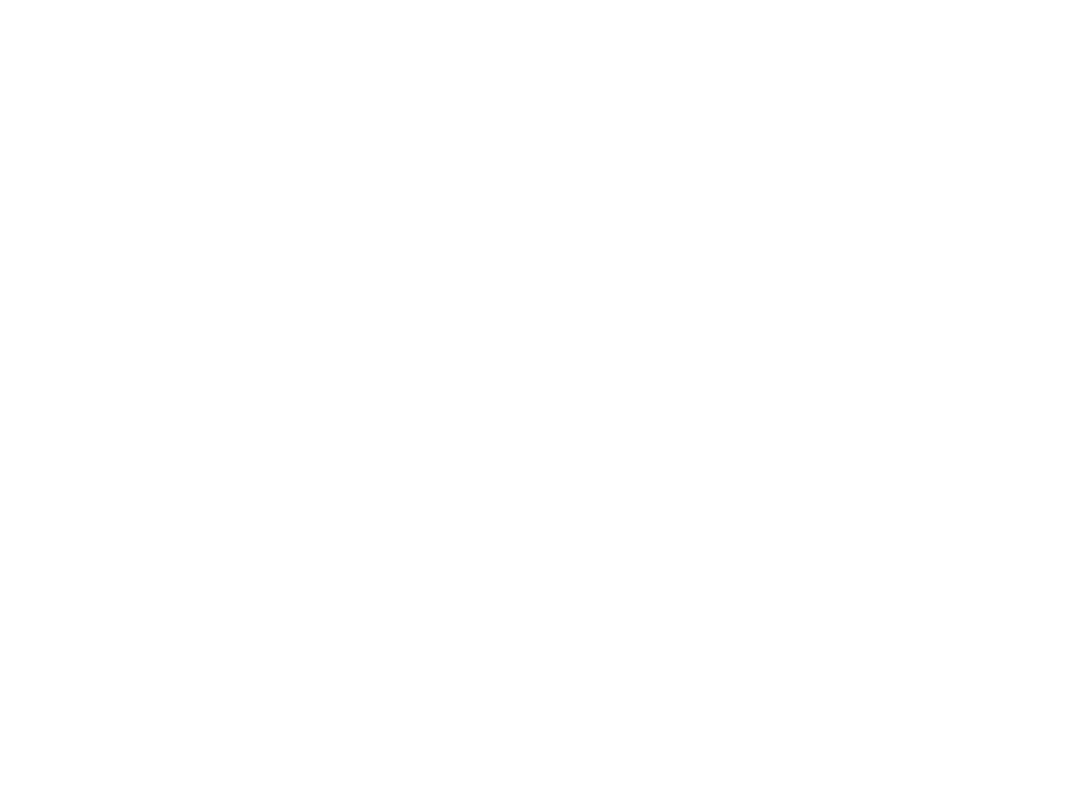
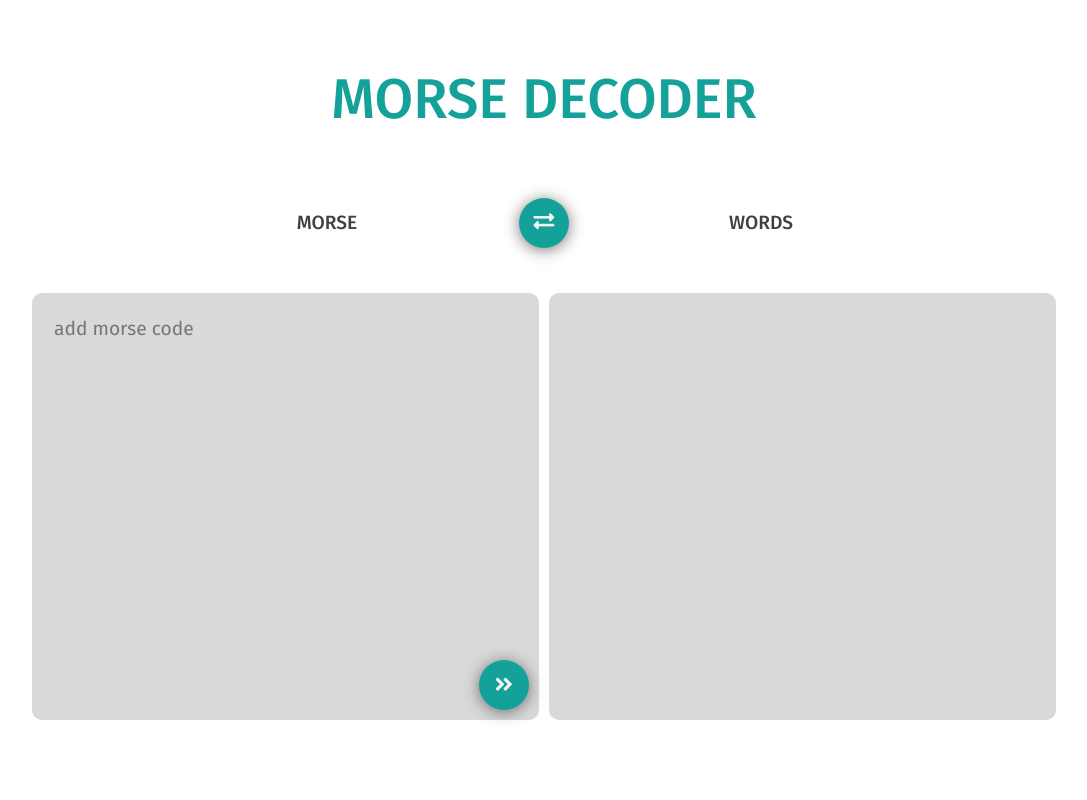
Before and after one commit to LukaszKalfas/Morse-decoder, a website built with webpack: page index.html in a window 1280 px wide. Shown: the whole page, without its empty margins (96-1183 px from the left). Built offline with nearby package versions, Linux system fonts and the light colour scheme.

Commit message:
Added html and css: custom and rwd

```diff
--- a/css/responsive.css
+++ b/css/responsive.css
@@ -0,0 +1,31 @@
+@media (max-width: 1200px) {
+      .container h1 {
+            font-size: 3em;
+      }
+}
+@media (max-width: 992px) {
+      .container h1 {
+            font-size: 2.5em;
+      }
+      .container .row {
+            flex-direction: column;
+            -webkit-flex-direction: column;
+            -moz-flex-direction: column;
+            -ms-flex-direction: column;
+            padding: 5vh 10vw 10vh 10vw;
+      }
+      .container .row .column {
+            width: 100%;
+            height: 49.5%;
+      }
+}
+@media (max-width: 768px) {
+      .container h1 {
+            font-size: 2em;
+      }
+}
+@media (max-width: 576px) {
+      .container h1 {
+            font-size: 1.9em;
+      }
+}
--- a/css/style.css
+++ b/css/style.css
@@ -0,0 +1,154 @@
+body {
+      margin: 0;
+      font-family: 'Fira Sans', sans-serif;
+      color: #404040;
+}
+.container {
+      height: 100vh;
+      display: flex;
+      display: -webkit-box;
+      display: -moz-box;
+      display: -ms-flex;
+      display: -webkit-flex;
+      flex-direction: column;
+      -webkit-flex-direction: column;
+      -moz-flex-direction: column;
+      -ms-flex-direction: column;
+      justify-content: space-between;
+      -moz-justify-content: space-between;
+      -webkit-justify-content: space-between;
+}
+.container h1 {
+      display: inline-block;
+      width: 100%;
+      color: #14A19A;
+      text-align: center;
+      margin: 0;
+      height: 24vh;
+      line-height: 25vh;
+      font-size: 3.5em;
+      font-weight: 500;
+}
+.container-swap {
+      display: flex;
+      display: -webkit-box;
+      display: -moz-box;
+      display: -ms-flex;
+      display: -webkit-flex;
+      width: 100%;
+      justify-content: center;
+      -webkit-justify-content: center;
+      -moz-justify-content: center;
+      align-items: center;
+      -webkit-align-items: center;
+      -moz-align-items: center;
+}
+.container-swap p {
+      width: 30%;
+      text-align: center;
+      text-transform: uppercase;
+      font-weight: 500;
+      font-size: 1.2em;
+}
+.container .row {
+      display: flex;
+      display: -webkit-box;
+      display: -moz-box;
+      display: -ms-flex;
+      display: -webkit-flex;
+      height: 100%;
+      padding: 5vh 10vw 10vh 10vw;
+      box-sizing: border-box;
+      -moz-box-sizing: border-box;
+      -webkit-box-sizing: border-box;
+      justify-content: space-between;
+      -webkit-justify-content: space-between;
+      -moz-justify-content: space-between;
+}
+.container .row .column {
+      width: 49.5%;
+      height: 100%;
+      border-radius: 10px;
+      position: relative;
+      background: #d9d9d9;
+}
+.container .row .column .overlay {
+      padding: 20px 20px 70px 20px;
+      box-sizing: border-box;
+      -moz-box-sizing: border-box;
+      -webkit-box-sizing: border-box;
+      height: 100%;
+      width: 100%;
+}
+.container .row .column  textarea, .container .row .content {
+      background: transparent;
+      height: 100%;
+      width: 100%;
+      border: none;
+      font-family: inherit;
+      font-size: 1.2em;
+      line-height: 28px;
+      resize: none;
+      outline: none;
+      padding-right: 20px;
+      box-sizing: border-box;
+      -moz-box-sizing: border-box;
+      -webkit-box-sizing: border-box;
+      overflow: auto;
+}
+.container .row .column textarea::-webkit-scrollbar-track, .content::-webkit-scrollbar-track {
+	border-radius: 5px;
+	background-color: #F2F2F2;
+}
+.container .row .column textarea::-webkit-scrollbar, .content::-webkit-scrollbar {
+	width: 8px;
+      background-color: #f2f2f2;
+}
+.container .row .column textarea::-webkit-scrollbar-thumb, .content::-webkit-scrollbar-thumb {
+	border-radius: 5px;
+	background-color: #404040;
+}
+.container button {
+      border-radius: 50%;
+      background:#14A19A;
+      color: #f2f2f2;
+      border: none;
+      transition: all .4s cubic-bezier(0.19, 0.16, 0.25, 1.95);
+      -webkit-transition: all .4s cubic-bezier(0.19, 0.16, 0.25, 1.95);
+      -moz-transition: all .4s cubic-bezier(0.19, 0.16, 0.25, 1.95);
+      -o-transition: all .4s cubic-bezier(0.19, 0.16, 0.25, 1.95);
+      cursor: pointer;
+      -webkit-box-shadow: 0px 2px 15px 0px rgba(64,64,64,.7);
+      -moz-box-shadow: 0px 2px 15px 0px rgba(64,64,64,.7);
+      box-shadow: 0px 2px 15px 0px rgba(64,64,64,.7);
+      outline: none;
+      display: flex;
+      display: -webkit-box;
+      display: -moz-box;
+      display: -ms-flex;
+      display: -webkit-flex;
+      align-items: center;
+      -moz-align-items: center;
+      -webkit-align-items: center;
+      justify-content: center;
+      -moz-justify-content: center;
+      -webkit-justify-content: center;
+      height: 50px;
+      width: 50px;
+      font-size: 1.3em;
+}
+.container .row #translate {
+      position: absolute;
+      right: 10px;
+      bottom: 10px;
+}
+.container button:hover {
+      box-shadow: 0px 8px 15px 0px rgba(64,64,64,.7);
+      -webkit-box-shadow: 0px 8px 15px 0px rgb(64, 64, 64.7);
+      -moz-box-shadow: 0px 8px 15px 0px rgba(64,64,64,.7);
+      transform: scale(1.07);
+      -webkit-transform: scale(1.07);
+      -moz-transform: scale(1.07);
+      -ms-transform: scale(1.07);
+      -o-transform: scale(1.07);
+}
--- a/index.html
+++ b/index.html
@@ -1,14 +1,45 @@
 <!DOCTYPE html>
 <html lang="en">
+
 <head>
       <meta charset="UTF-8">
       <meta name="viewport" content="width=device-width, initial-scale=1.0">
       <meta http-equiv="X-UA-Compatible" content="ie=edge">
       <title>Morse - decoder</title>
+      <link href="https://fonts.googleapis.com/css?family=Fira+Sans:300,400,500,700,800,900" rel="stylesheet">
+      <link rel="stylesheet" href="https://use.fontawesome.com/releases/v5.6.3/css/all.css" integrity="sha384-UHRtZLI+pbxtHCWp1t77Bi1L4ZtiqrqD80Kn4Z8NTSRyMA2Fd33n5dQ8lWUE00s/"
+            crossorigin="anonymous">
       <link rel="stylesheet" href="css/style.css">
       <link rel="stylesheet" href="css/responsive.css">
 </head>
+
 <body>
+      <div class="container">
+            <h1>MORSE DECODER</h1>
+            <div class="container-swap">
+                  <p id="input-desc">morse</p>
+                  <button id="swap" title="swap">
+                        <i class="fas fa-exchange-alt"></i>
+                  </button>
+                  <p id="output-desc">words</p>
+            </div>
+            <div class="row">
+                  <div id="input" class="column">
+                        <button id="translate" title="translate">
+                              <i class="fas fa-angle-double-right"></i>
+                        </button>
+                        <div class="overlay">
+                              <textarea id="input-content" placeholder="add morse code"></textarea>
+                        </div>
+                  </div>
+                  <div id="output" class="column">
+                        <div class="overlay">
+                              <div class="content"></div>
+                        </div>
+                  </div>
+            </div>
+      </div>
       <script src="dist/bundle.js"></script>
 </body>
+
 </html>
```
